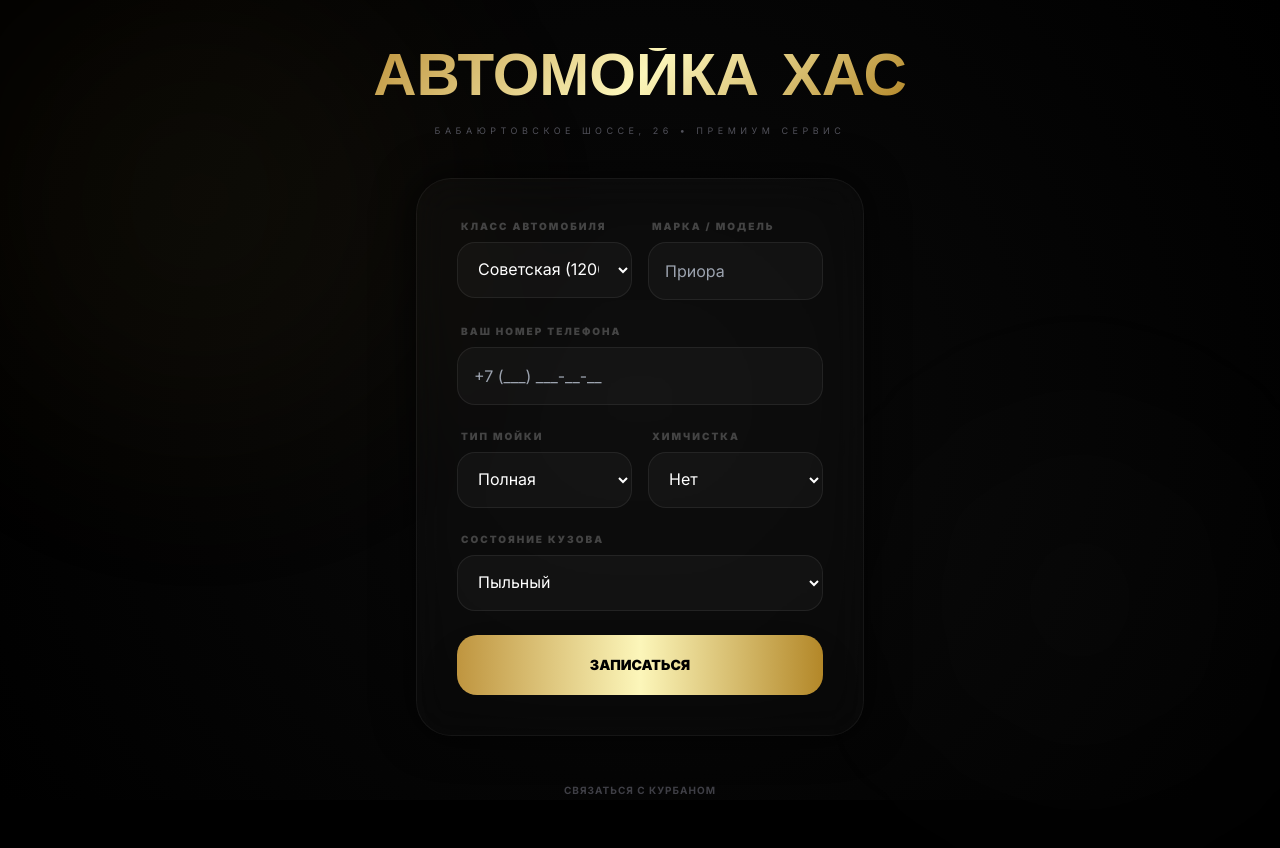
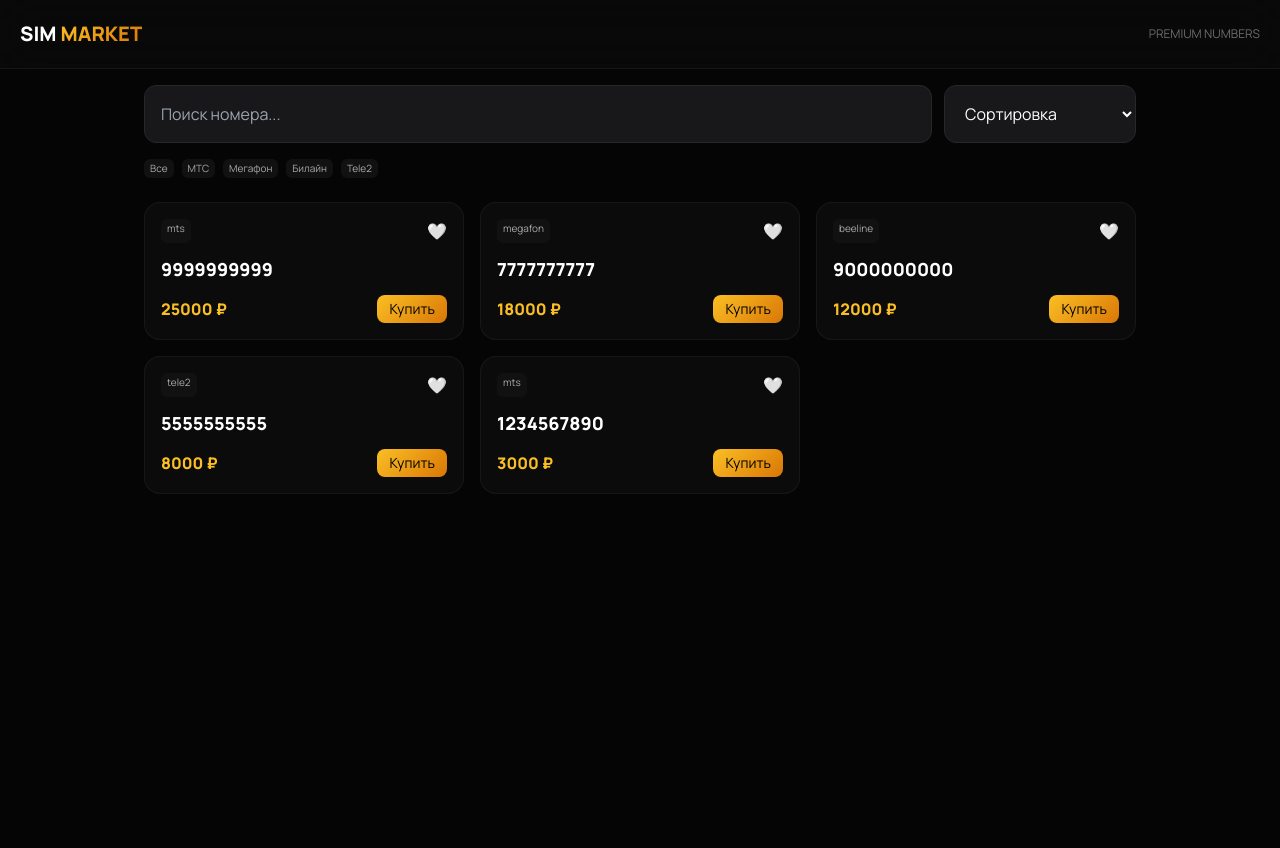
Before and after one commit to kurvn56-cpu/moyka-market, a plain HTML site: page index.html in a window 1280 px wide. After the commit the page ends 800 px from the top, so only its background shows below. Drawn offline with nearby package versions, Linux system fonts and the light colour scheme.

Commit message:
Update index.html

```diff
--- a/index.html
+++ b/index.html
@@ -2,202 +2,270 @@
 <html lang="ru">
 <head>
 <meta charset="UTF-8">
-    <meta name="viewport" content="width=device-width, initial-scale=1.0">
-    <title>Автомойка ХАС | Premium Detailing</title>
+<meta name="viewport" content="width=device-width,initial-scale=1">
+<title>SIM MARKET</title>
+
 <script src="https://cdn.tailwindcss.com"></script>
+
 <style>
-        @import url('https://fonts.googleapis.com/css2?family=Syncopate:wght@700&family=Inter:wght@400;700;900&display=swap');
 
-        body {
-            background: #000;
-            color: #fff;
-            font-family: 'Inter', sans-serif;
-            overflow-x: hidden;
+@import url('https://fonts.googleapis.com/css2?family=Manrope:wght@400;600;800&display=swap');
+
+body{
+background:#050505;
+color:white;
+font-family:Manrope;
 }
 
-        .bg-animate {
-            position: fixed;
-            top: 0; left: 0; width: 100%; height: 100%;
-            background: radial-gradient(circle at 50% 50%, #0a0a0a 0%, #000 100%);
-            z-index: -1;
+.header{
+background:rgba(10,10,10,0.8);
+backdrop-filter:blur(20px);
+border-bottom:1px solid rgba(255,255,255,0.05);
 }
 
-        .glow-orb {
-            position: absolute;
-            width: 600px; height: 600px;
-            background: radial-gradient(circle, rgba(191, 149, 63, 0.1) 0%, rgba(0,0,0,0) 70%);
-            filter: blur(100px);
-            animation: pulse 10s infinite alternate;
+.gold{
+background:linear-gradient(135deg,#fbbf24,#d97706);
 }
 
-        @keyframes pulse {
-            from { opacity: 0.5; transform: scale(1); }
-            to { opacity: 1; transform: scale(1.2); }
+.gold-text{
+background:linear-gradient(135deg,#fbbf24,#d97706);
+-webkit-background-clip:text;
+-webkit-text-fill-color:transparent;
 }
 
-        .glass-panel {
-            background: rgba(255, 255, 255, 0.02);
-            backdrop-filter: blur(20px);
-            border: 1px solid rgba(255, 255, 255, 0.05);
-            border-radius: 35px;
-            box-shadow: 0 0 40px rgba(0,0,0,0.8);
+.card{
+background:#0b0b0b;
+border:1px solid rgba(255,255,255,0.05);
+transition:.25s;
 }
 
-        .gold-title {
-            background: linear-gradient(135deg, #bf953f 0%, #fcf6ba 50%, #b38728 100%);
-            -webkit-background-clip: text;
-            -webkit-text-fill-color: transparent;
-            font-family: 'Syncopate', sans-serif;
+.card:hover{
+transform:translateY(-4px);
+box-shadow:0 10px 40px rgba(0,0,0,0.6);
 }
 
-        .input-dark {
-            background: rgba(255, 255, 255, 0.03);
-            border: 1px solid rgba(255, 255, 255, 0.07);
-            border-radius: 18px;
-            padding: 16px;
-            width: 100%;
-            color: white;
-            outline: none;
-            transition: 0.3s;
+.badge{
+font-size:10px;
+padding:2px 6px;
+border-radius:6px;
+background:#111;
+color:#aaa;
 }
 
-        .input-dark:focus {
-            border-color: #bf953f;
-            background: rgba(255, 255, 255, 0.06);
+.vip{
+background:#1c1917;
+color:#fbbf24;
 }
 
-        .btn-main {
-            background: linear-gradient(90deg, #bf953f, #fcf6ba, #b38728);
-            color: #000;
-            font-weight: 900;
-            text-transform: uppercase;
-            border-radius: 20px;
-            transition: 0.4s;
+.favorite{
+cursor:pointer;
 }
 
-        .btn-main:hover {
-            box-shadow: 0 0 25px rgba(191, 149, 63, 0.5);
-            transform: translateY(-2px);
+</style>
+</head>
+
+<body>
+
+<header class="header sticky top-0 z-50 p-5 flex justify-between items-center">
+
+<h1 class="text-xl font-black">
+SIM <span class="gold-text">MARKET</span>
+</h1>
+
+<div class="text-xs opacity-40 uppercase">
+Premium Numbers
+</div>
+
+</header>
+
+
+<main class="max-w-5xl mx-auto p-4">
+
+<!-- SEARCH -->
+
+<div class="flex gap-3 mb-4">
+
+<input
+id="search"
+oninput="render()"
+placeholder="Поиск номера..."
+class="flex-1 p-4 rounded-xl bg-zinc-900 border border-zinc-800"
+/>
+
+<select id="sort" onchange="render()" class="p-4 rounded-xl bg-zinc-900 border border-zinc-800">
+
+<option value="default">Сортировка</option>
+<option value="cheap">Сначала дешевые</option>
+<option value="expensive">Сначала дорогие</option>
+
+</select>
+
+</div>
+
+
+<!-- FILTER -->
+
+<div class="flex gap-2 mb-6 flex-wrap">
+
+<button onclick="setFilter('all')" class="badge">Все</button>
+<button onclick="setFilter('mts')" class="badge">МТС</button>
+<button onclick="setFilter('megafon')" class="badge">Мегафон</button>
+<button onclick="setFilter('beeline')" class="badge">Билайн</button>
+<button onclick="setFilter('tele2')" class="badge">Tele2</button>
+
+</div>
+
+
+<!-- LIST -->
+
+<div id="grid" class="grid grid-cols-2 md:grid-cols-3 gap-4"></div>
+
+</main>
+
+
+
+<!-- ORDER MODAL -->
+
+<div id="modal" class="fixed inset-0 hidden bg-black/90 flex items-center justify-center p-4">
+
+<div class="bg-zinc-950 p-8 rounded-3xl w-full max-w-sm space-y-4">
+
+<h2 id="mNumber" class="text-2xl font-black text-center"></h2>
+
+<input id="fio" placeholder="ФИО" class="w-full p-3 rounded-lg bg-zinc-900 border border-zinc-800">
+
+<input id="phone" placeholder="Телефон" class="w-full p-3 rounded-lg bg-zinc-900 border border-zinc-800">
+
+<button onclick="order()" class="gold w-full p-3 rounded-lg text-black font-bold">
+Купить номер
+</button>
+
+<button onclick="closeModal()" class="w-full text-xs opacity-40">
+Закрыть
+</button>
+
+</div>
+
+</div>
+
+
+
+<script>
+
+let db=[
+
+{n:"9999999999",op:"mts",price:25000,type:"platinum"},
+{n:"7777777777",op:"megafon",price:18000,type:"vip"},
+{n:"9000000000",op:"beeline",price:12000,type:"gold"},
+{n:"5555555555",op:"tele2",price:8000,type:"vip"},
+{n:"1234567890",op:"mts",price:3000,type:"normal"}
+
+]
+
+let filter="all"
+let selected=null
+
+function setFilter(f){
+
+filter=f
+render()
+
 }
 
-        label {
-            font-size: 10px;
-            font-weight: 800;
-            color: #444;
-            text-transform: uppercase;
-            letter-spacing: 2px;
-            margin-bottom: 8px;
-            display: block;
-            margin-left: 4px;
-        }
-    </style>
-</head>
-<body class="min-h-screen flex flex-col items-center justify-center py-12 px-5">
-    <div class="bg-animate">
-        <div class="glow-orb" style="top: -100px; left: -100px;"></div>
-        <div class="glow-orb" style="bottom: -100px; right: -100px; background: radial-gradient(circle, rgba(255, 255, 255, 0.03) 0%, rgba(0,0,0,0) 70%);"></div>
+function render(){
+
+let q=document.getElementById("search").value
+let sort=document.getElementById("sort").value
+
+let data=db.filter(i=>{
+
+return i.n.includes(q)&&(filter==="all"||i.op===filter)
+
+})
+
+if(sort==="cheap") data.sort((a,b)=>a.price-b.price)
+if(sort==="expensive") data.sort((a,b)=>b.price-a.price)
+
+let grid=document.getElementById("grid")
+
+grid.innerHTML=data.map(i=>`
+
+<div class="card p-4 rounded-2xl space-y-3">
+
+<div class="flex justify-between">
+
+<div class="badge">${i.op}</div>
+
+<div class="favorite" onclick="fav(this)">🤍</div>
+
 </div>
 
-    <div class="text-center mb-10">
-        <h1 class="text-4xl md:text-6xl font-bold gold-title">АВТОМОЙКА ХАС</h1>
-        <p class="text-zinc-600 text-[9px] uppercase tracking-[0.5em] mt-4">Бабаюртовское шоссе, 26 • Премиум сервис</p>
+<div class="text-lg font-black">${i.n}</div>
+
+<div class="flex justify-between items-center">
+
+<div class="text-amber-400 font-bold">
+${i.price} ₽
 </div>
 
-    <div class="max-w-md w-full glass-panel p-8 md:p-10">
-        <form id="orderForm" class="space-y-6">
+<button onclick="openModal('${i.n}')"
+class="gold text-black px-3 py-1 rounded-lg text-sm">
 
-            <div class="grid grid-cols-2 gap-4">
-                <div class="col-span-2 md:col-span-1">
-                    <label>Класс автомобиля</label>
-                    <select id="carClass" class="input-dark">
-                        <option value="Советская (1200 ₽)">Советская (1200 ₽)</option>
-                        <option value="Иномарка (1400 ₽)">Иномарка (1400 ₽)</option>
-                        <option value="Джип (1500 ₽)">Джип (1500 ₽)</option>
-                    </select>
-                </div>
-                <div class="col-span-2 md:col-span-1">
-                    <label>Марка / Модель</label>
-                    <input type="text" id="carModel" class="input-dark" placeholder="Приора" required>
-                </div>
+Купить
+
+</button>
+
 </div>
 
-            <div>
-                <label>Ваш номер телефона</label>
-                <input type="tel" id="userPhone" class="input-dark" placeholder="+7 (___) ___-__-__" required>
 </div>
 
-            <div class="grid grid-cols-2 gap-4">
-                <div>
-                    <label>Тип мойки</label>
-                    <select id="washType" class="input-dark">
-                        <option value="Полная">Полная</option>
-                        <option value="Верх">Верх</option>
-                        <option value="Салон">Салон</option>
-                    </select>
-                </div>
-                <div>
-                    <label>Химчистка</label>
-                    <select id="cleaning" class="input-dark">
-                        <option value="Нет">Нет</option>
-                        <option value="Ковролин">Ковролин</option>
-                        <option value="Потолок">Потолок</option>
-                        <option value="Багажник">Багажник</option>
-                        <option value="Сиденья">Сиденья</option>
-                        <option value="Весь салон">Весь салон</option>
-                    </select>
-                </div>
-            </div>
+`).join("")
 
-            <div>
-                <label>Состояние кузова</label>
-                <select id="dirt" class="input-dark">
-                    <option value="Пыльный">Пыльный</option>
-                    <option value="Грязный">Грязный</option>
-                    <option value="Очень грязный">Очень грязный</option>
-                </select>
-            </div>
+}
 
-            <button type="submit" id="btn" class="btn-main w-full py-5 text-sm shadow-2xl">
-                Записаться
-            </button>
-        </form>
-    </div>
+function fav(el){
 
-    <footer class="mt-10 text-center">
-        <a href="https://t.me/SIamshop001" class="text-zinc-700 hover:text-[#bf953f] transition text-[10px] uppercase tracking-widest font-bold">Связаться с Курбаном</a>
-    </footer>
+el.innerText = el.innerText==="🤍" ? "❤️" : "🤍"
 
-    <script>
-        const TOKEN = '8666944440:AAFAmQuYaYmnJjhuQ9AmdBQim9V-kxNnxAo'; //
-        const CHAT_ID = '8768514374'; //
+}
 
-        document.getElementById('orderForm').onsubmit = async (e) => {
-            e.preventDefault();
-            const btn = document.getElementById('btn');
-            btn.innerText = "ОТПРАВЛЯЕМ...";
-            btn.disabled = true;
+function openModal(n){
 
-            const text = `🌊 <b>ЗАЯВКА: АВТОМОЙКА ХАС</b>\n\n` +
-                         `📞 <b>Тел:</b> ${document.getElementById('userPhone').value}\n` +
-                         `🚗 <b>Авто:</b> ${document.getElementById('carModel').value} (${document.getElementById('carClass').value})\n` +
-                         `🧼 <b>Мойка:</b> ${document.getElementById('washType').value}\n` +
-                         `✨ <b>Химчистка:</b> ${document.getElementById('cleaning').value}\n` +
-                         `🌫 <b>Состояние:</b> ${document.getElementById('dirt').value}`;
+selected=n
 
-            try {
-                await fetch(`https://api.telegram.org/bot${TOKEN}/sendMessage`, {
-                    method: 'POST',
-                    headers: { 'Content-Type': 'application/json' },
-                    body: JSON.stringify({ chat_id: CHAT_ID, text: text, parse_mode: 'HTML' })
-                });
-                alert('✅ Заявка отправлена! Мы ждем вас.');
-                location.reload();
-            } catch (err) {
-                alert('Ошибка отправки. Попробуйте еще раз.');
-                btn.disabled = false;
-                btn.innerText = "ЗАПИСАТЬСЯ";
+document.getElementById("mNumber").innerText=n
+document.getElementById("modal").classList.remove("hidden")
+
 }
-        };
+
+function closeModal(){
+
+document.getElementById("modal").classList.add("hidden")
+
+}
+
+function order(){
+
+let fio=document.getElementById("fio").value
+let phone=document.getElementById("phone").value
+
+if(!fio||!phone){
+
+alert("Заполните данные")
+
+return
+
+}
+
+alert("Заявка отправлена!")
+
+closeModal()
+
+}
+
+render()
+
 </script>
+
 </body>
 </html>
```
Lines whose indentation alone changed are shown as unchanged.
